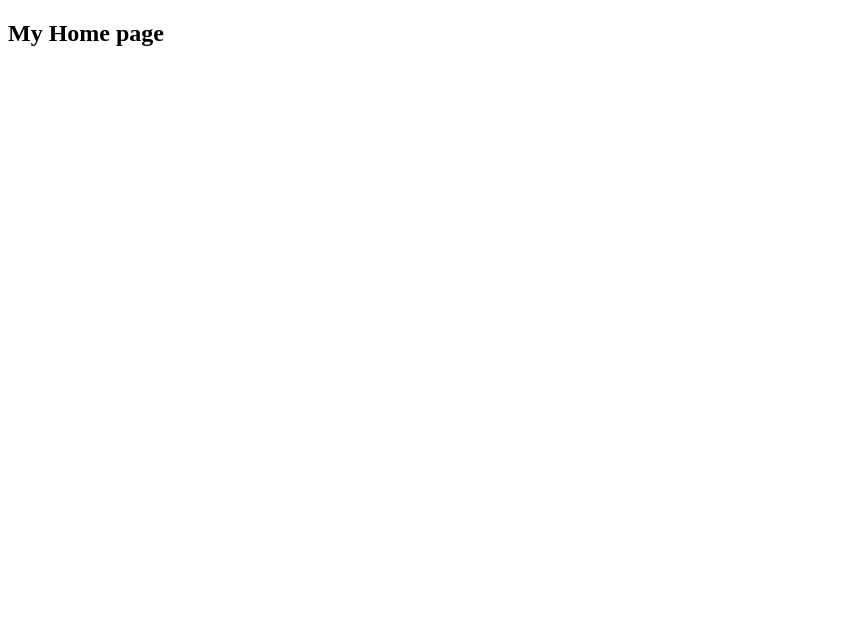
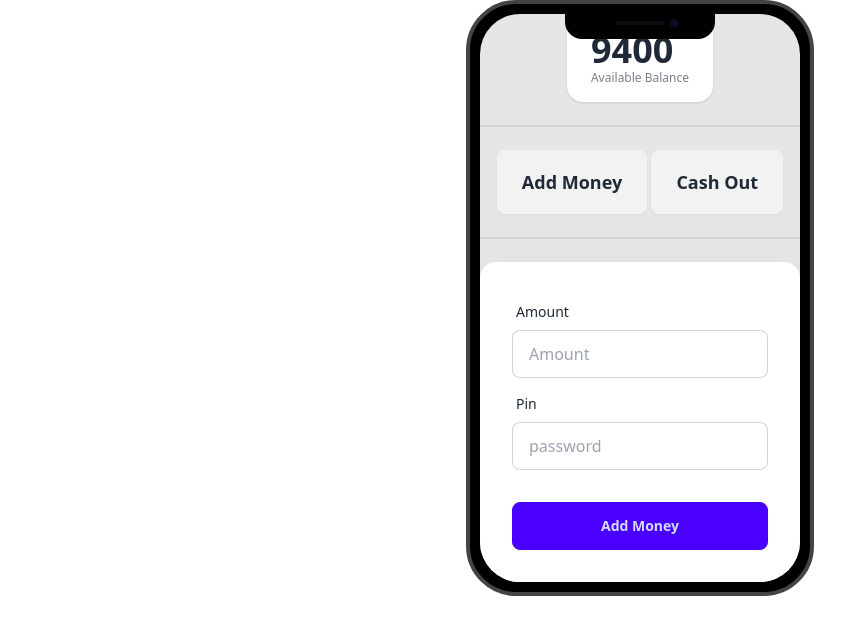
Before and after one commit to shahab-24/Noor-MFS, a plain HTML site: page home.html in a window 1280 px wide. Shown: the whole page, without its empty margins (0-867 px from the left). Drawn offline with nearby package versions, Linux system fonts and the light colour scheme.

Commit message:
add money form added

```diff
--- a/home.html
+++ b/home.html
@@ -4,12 +4,66 @@
   <meta charset="UTF-8">
   <meta name="viewport" content="width=device-width, initial-scale=1.0">
   <title>Noor-MFS-Home</title>
+  <link
+  href="https://cdn.jsdelivr.net/npm/daisyui@4.12.10/dist/full.min.css"
+  rel="stylesheet"
+  type="text/css"
+/>
+<script src="https://cdn.tailwindcss.com"></script>
 </head>
 <body>
   <header></header>
-  <main>
-    <h2>My Home page</h2>
-  </main>
+<main class="flex justify-center">
+  <div class="mockup-phone">
+    <div class="camera"></div>
+    <div class="display">
+      <div class="artboard artboard-demo phone-1">
+        <!-- available balance -->
+        <div>
+          <div class="stats shadow">
+            <div class="stat">
+
+              <div class="stat-value">9400</div>
+              <div class="stat-desc">Available Balance</div>
+            </div>
+          </div>
+
+        </div>
+        <div class="divider"></div>
+
+        <div>
+          <button class="btn btn-lg">Add Money</button>
+          <button class="btn btn-lg">Cash Out</button>
+        </div>
+        <div class="divider"></div>
+
+        <div class="card bg-base-100 w-full max-w-sm shrink-0 shadow-2xl">
+          <form class="card-body">
+            <div class="form-control">
+              <label class="label">
+                <span class="label-text">Amount</span>
+              </label>
+              <input type="number" placeholder="Amount" class="input input-bordered" required />
+            </div>
+            <div class="form-control">
+              <label class="label">
+                <span class="label-text">Pin</span>
+              </label>
+              <input type="text" placeholder="password" autocomplete="off" class="input input-bordered" required />
+
+            </div>
+            <div class="form-control mt-6">
+              <button class="btn btn-primary">Add Money</button>
+            </div>
+          </form>
+        </div>
+
+
+      </div>
+    </div>
+  </div>
+</main>
+  <script src="./js/home.js"></script>
 
 </body>
 </html>
```
Also changed, not shown: js/home.js (added).
